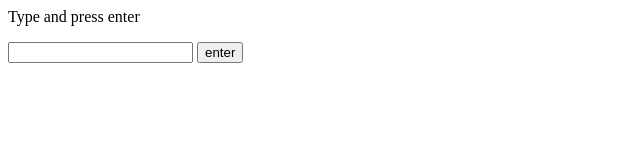
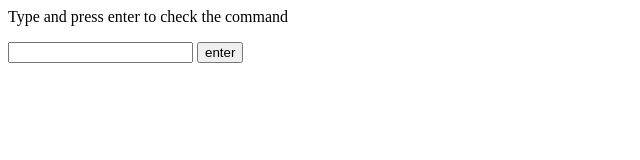
Before and after one commit to ayushi-28/summer_pyth, a plain HTML site: page index.html in a window 1280 px wide. Shown: the whole page, without its empty margins (0-640 px from the left). Drawn offline with Linux system fonts and the light colour scheme.

Commit message:
index.html

```diff
--- a/index.html
+++ b/index.html
@@ -3,7 +3,7 @@
 <title>My webpage</title>
 </head>
 <body>
-<p>Type and press enter</p>
+<p>Type and press enter to check the command</p>
 <form action="http://127.0.0.1/cgi-bin/cmd.py">
 <input name="x">
 <input type= "submit" value="enter">
```
